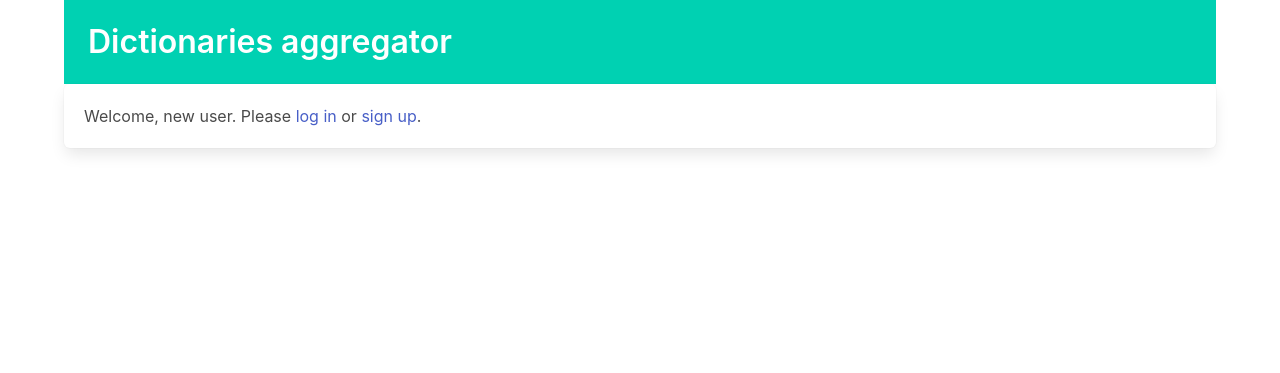
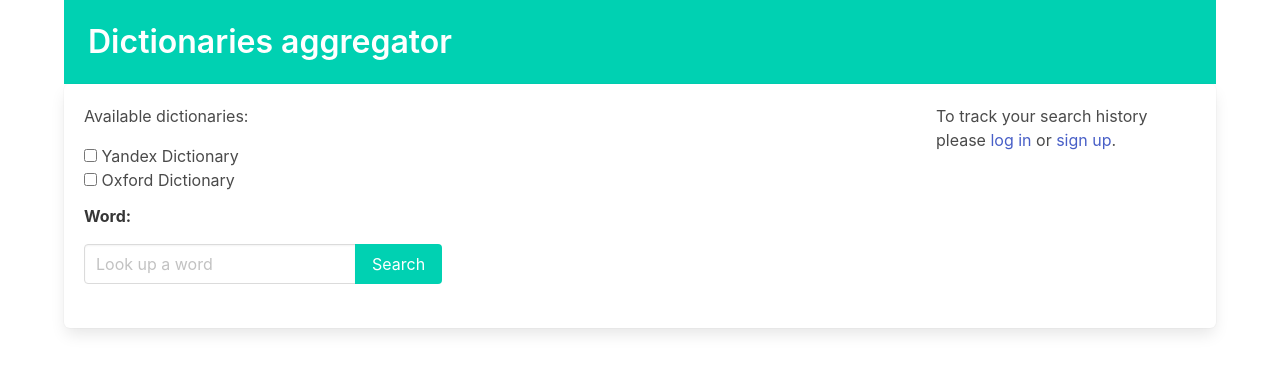
Before and after one commit to nvp85/dicts_aggregator, a Django app: page /home/ in a window 1280 px wide. Shown: the top 373 px of the page. Run offline with Django 3.2, Linux system fonts and the light colour scheme.

Commit message:
modify the search view and home.html as so unauthenticated users could use the search

```diff
--- a/base_app/views.py
+++ b/base_app/views.py
@@ -41,22 +41,26 @@ def search_view(request):
         search_form = SearchForm(request.POST)
         if search_form.is_valid():
             search_record = search_form.save(commit=False)
-            search_record.user = user
             dicts = search_form.cleaned_data['dicts']
             for dict in dicts:
                 dict = getattr(base_app.search, dict+'Dictionary')()
                 dict_result = dict.search(search_record.word)
                 if dict_result:
                     result.append(dict_result)
-            with transaction.atomic():
-                old_record = SearchHistoryRecord.objects.select_for_update().filter(word=search_record.word, user=user)[:1]
-                if old_record:
-                    old_record = old_record.get()
-                    old_record.count = 1 + old_record.count
-                    old_record.save()
-                else:
-                    search_form.save()
+            if user.is_authenticated:
+                with transaction.atomic():
+                    old_record = SearchHistoryRecord.objects.select_for_update().filter(word=search_record.word, user=user)[:1]
+                    if old_record:
+                        old_record = old_record.get()
+                        old_record.count = 1 + old_record.count
+                        old_record.save()
+                    else:
+                        search_record.user = user
+                        search_form.save()
     else:
         search_form = SearchForm()
-    search_records = SearchHistoryRecord.objects.filter(user=user).order_by('-last_date').values('word')[:10]
+    if user.is_authenticated:
+        search_records = SearchHistoryRecord.objects.filter(user=user).order_by('-last_date').values('word')[:10]
+    else:
+        search_records = []
     return render(request, 'search.html', {'search_form': search_form, 'result': result, 'search_records': search_records})
--- a/templates/home.html
+++ b/templates/home.html
@@ -15,11 +15,12 @@
         </section>
         <div class="box">
         {% block content %}
-            {% if user.is_authenticated %}
+
             <div class="columns">
                 <div class="column is-three-quarters">
+                    {% if user.is_authenticated %}
                     <p class="mb-4">Welcome, {{ user.username }}. Thanks for logging in. <a href={% url "logout" %}>Log out</a>.</p>
-
+                    {% endif %}
                     <p>Available dictionaries:</p>
                     <form method="post" action={% url "search" %} class="mt-4">
                         {% csrf_token %}
@@ -52,17 +53,20 @@
                     </div>
                 </div>
                 <div class="column">
+                    {% if user.is_authenticated %}
                     <p>Preveously looked up words:</p>
                         <ul>
                         {% for word in search_records  %}
                         <li>{{ word.word }}</li>
                         {% endfor%}
                         </ul>
+                    {% else %}
+                        <p>To track your search history please <a href={% url "login" %}>log in</a> or <a href={% url "signup" %}>sign up</a>.</p>
+                    {% endif %}
                 </div>
             </div>
-            {% else %}
-                <p>Welcome, new user. Please <a href={% url "login" %}>log in</a> or <a href={% url "signup" %}>sign up</a>. </p>
-            {% endif %}
+
+
         {% endblock %}
         </div>
     </div>
```
